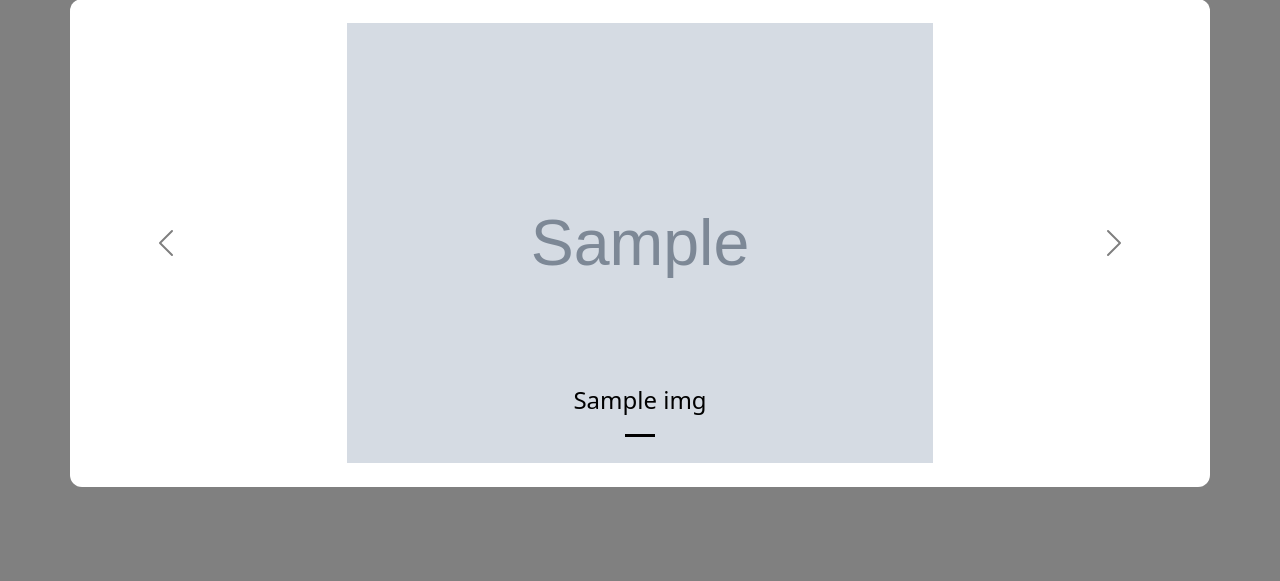
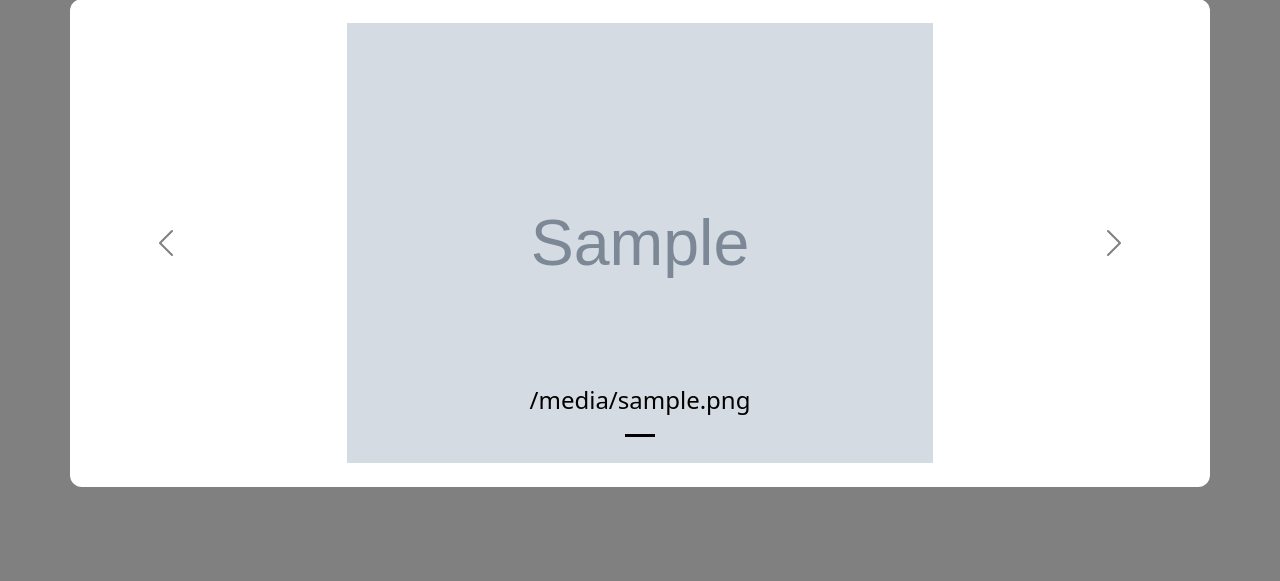
Before and after one commit to sarangtamrakar/LungsCTScan, a Flask app: template templates/results.html in a window 1280 px wide. Shown: the part 145-726 px from the top of the page. Run offline with Flask 2, Linux system fonts and the light colour scheme; the template is opened without the code that fills it: most values are stand-ins (such as "Sample title", 1, 10 or a date in 2020); grey boxes marked "Sample" are stand-in pictures.

Commit message:
removed .name() attribute

```diff
--- a/templates/results.html
+++ b/templates/results.html
@@ -28,7 +28,7 @@
                               <div class="carousel-item active">
                                 <img src='../static/Records/{{img}}' alt={{img}} class="d-block resultImage mx-auto">
                                 <div class="carousel-caption d-none d-md-block">
-                                  <h4>{{img.name()}}</h4>
+                                  <h4>{{img}}</h4>
                                 </div>
                               </div>
                             </div>
```
Also changed, not shown: static/Records/0.png, static/Records/1.png, static/Records/2.png, static/Records/3.png, static/Records/4.png, static/Records/5.png, static/Records/6.png, static/Records/7.png, static/Records/8.png, static/Records/9.png.
